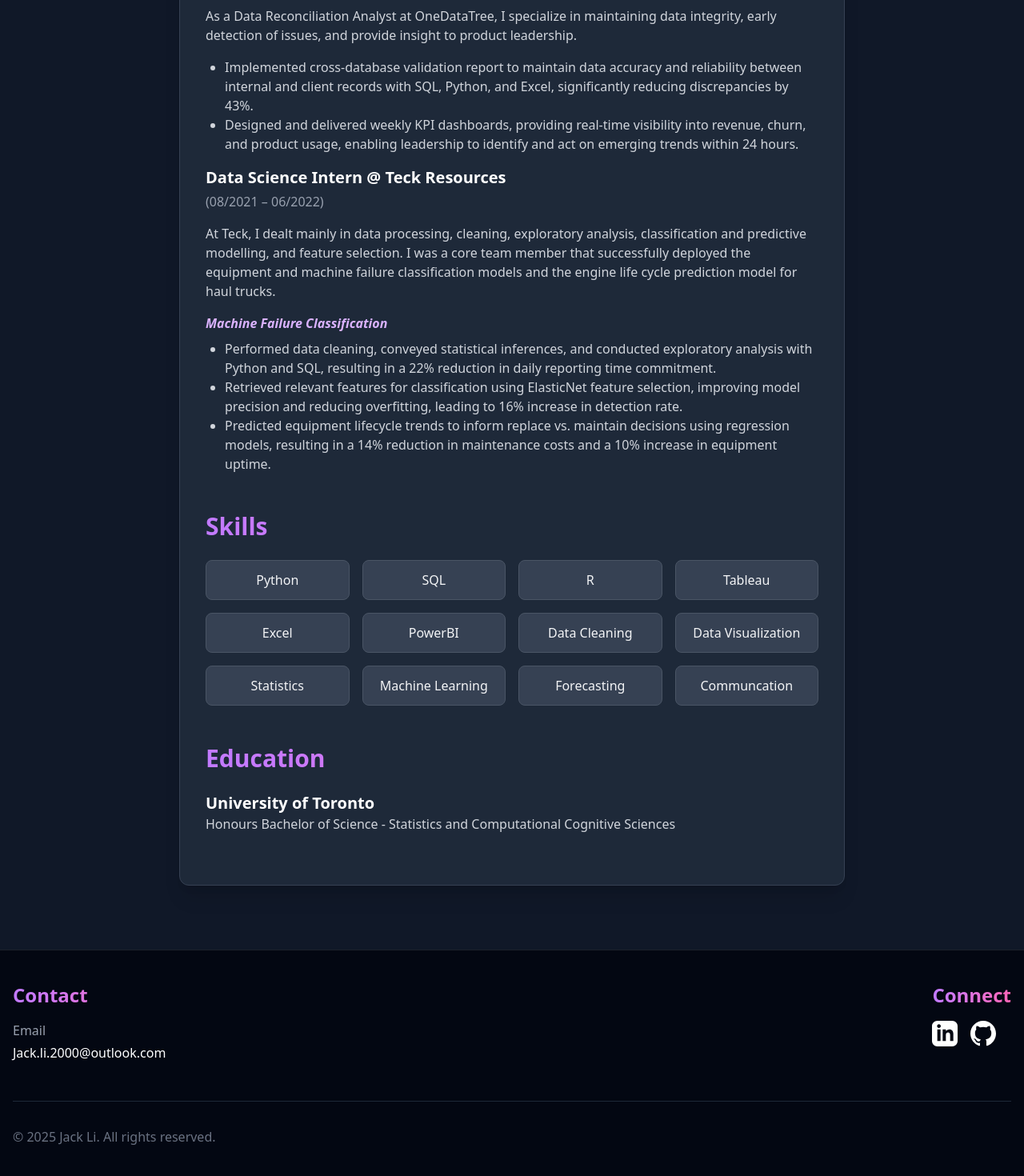
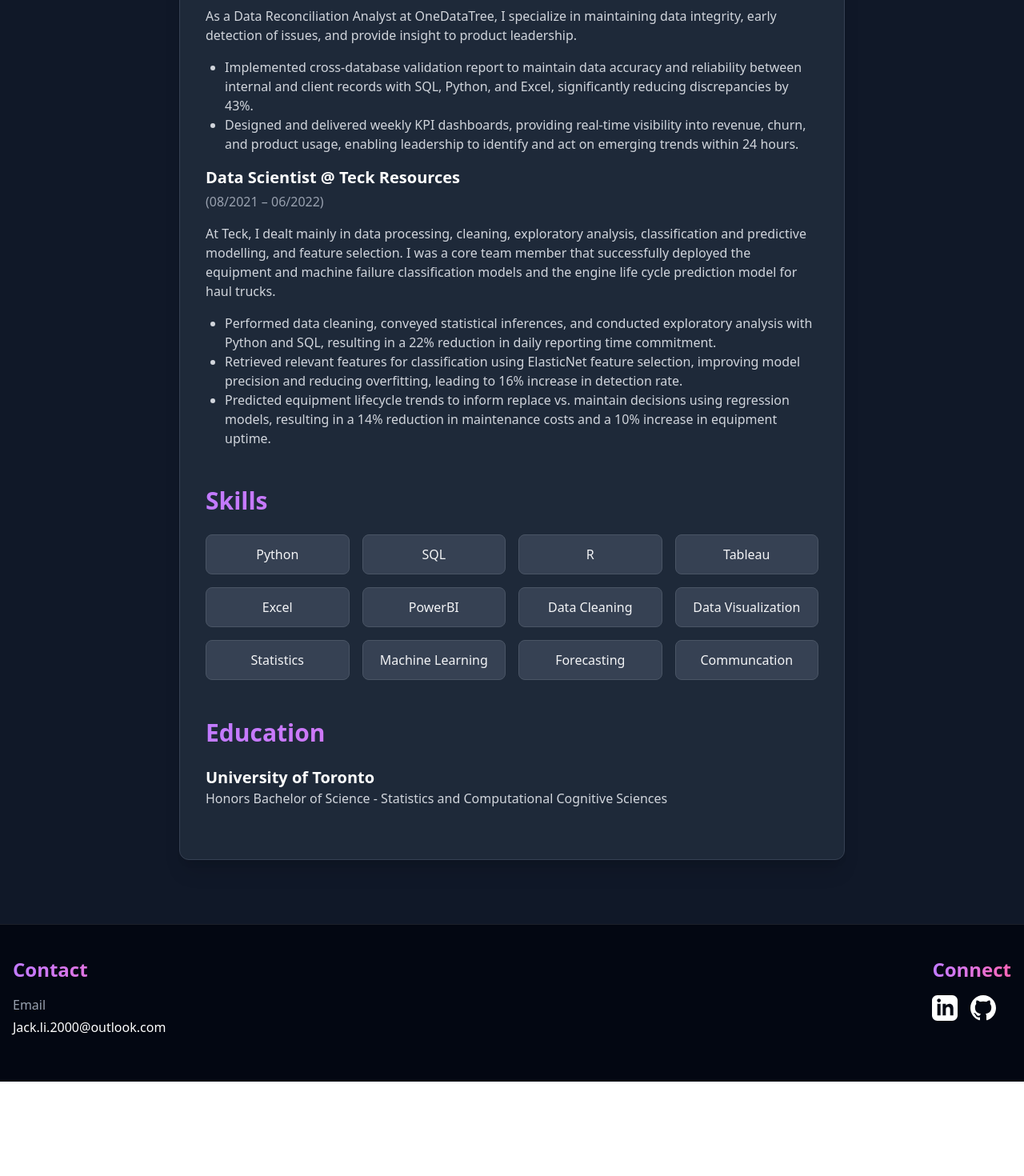
Before and after one commit to jack-li-2000/JackLiPortfolio, a SvelteKit app: page /generic in a window 1280 px wide. Shown: the part 1968-3438 px from the top of the page at 80% size. After the commit the page ends 3320 px from the top, so only its background shows below. Built offline with nearby package versions, Linux system fonts and the light colour scheme.

Commit message:
Update +page.svelte

```diff
--- a/src/routes/generic/+page.svelte
+++ b/src/routes/generic/+page.svelte
@@ -124,7 +124,7 @@
             <img src="{base}/images/teck.jpg" alt="Teck Resources Logo" class="max-w-xs rounded-lg shadow-lg border border-gray-700" />
           </div> -->
 
-          <h3 class="text-xl font-bold mb-1 text-white">Data Science Intern @ Teck Resources</h3>
+          <h3 class="text-xl font-bold mb-1 text-white">Data Scientist @ Teck Resources</h3>
           <p class="text-gray-400 mb-4">(08/2021 – 06/2022)</p>
 
           <p class="text-gray-300 mb-4">
@@ -133,7 +133,6 @@
           </p>
 
           <div class="mb-6">
-            <h4 class="font-semibold italic mb-2 text-purple-300">Machine Failure Classification</h4>
             <ul class="list-disc pl-6 mb-4 text-gray-300">
               <li>Performed data cleaning, conveyed statistical inferences, and conducted exploratory analysis with Python and SQL, resulting in a 22% reduction in daily reporting time commitment.</li>
               <li>Retrieved relevant features for classification using ElasticNet feature selection, improving model precision and reducing overfitting, leading to 16% increase in detection rate.</li>
@@ -167,7 +166,7 @@
         <h2 class="text-3xl font-bold mb-6 bg-clip-text text-transparent bg-gradient-to-r from-purple-400 to-pink-400">Education</h2>
         <div class="mb-4">
           <h3 class="text-xl font-bold text-white">University of Toronto</h3>
-          <p class="text-gray-300">Honours Bachelor of Science - Statistics and Computational Cognitive Sciences</p>
+          <p class="text-gray-300">Honors Bachelor of Science - Statistics and Computational Cognitive Sciences</p>
         </div>
       </div>
     </div>
@@ -204,9 +203,6 @@
           </div>
         </div>
       </div>
-      <div class="mt-8 pt-8 border-t border-gray-800 text-center md:text-left">
-        <p class="text-gray-500">© {new Date().getFullYear()} Jack Li. All rights reserved.</p>
-      </div>
     </div>
   </footer>
 </div>
```
